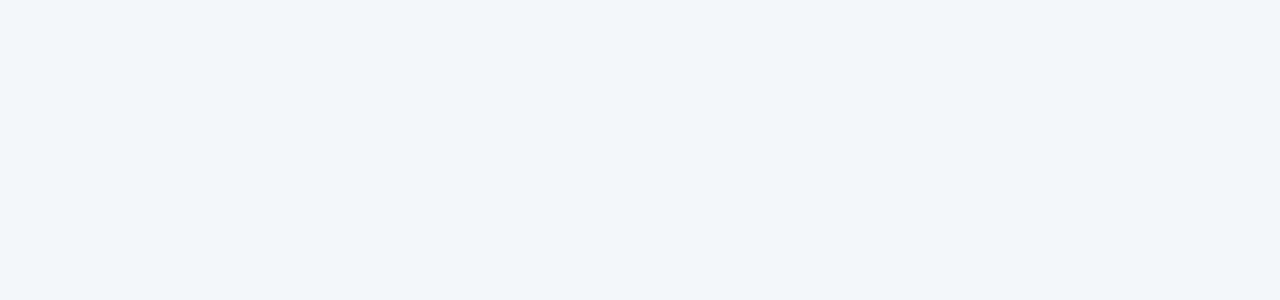
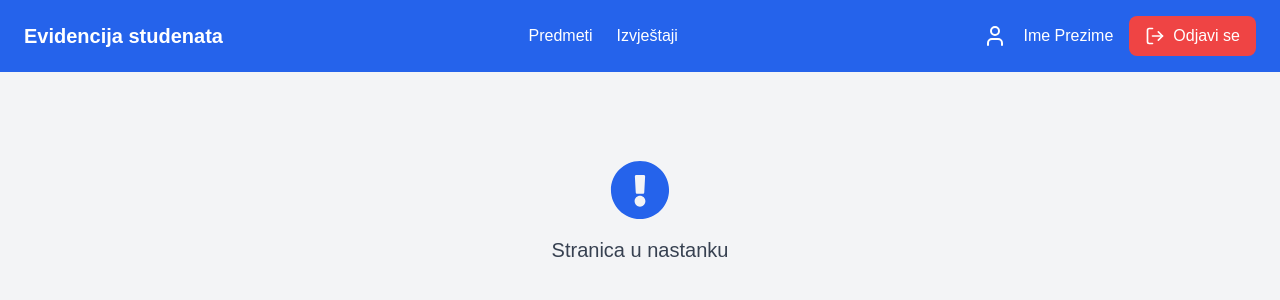
Before and after one commit to nikolinacarevic/qr-attendance, a React (Create React App) app: page /reports in a window 1280 px wide. Before the commit this address had no page. Shown: the top 300 px of the page. Built offline with nearby package versions, Linux system fonts and the light colour scheme.

Commit message:
reports page

```diff
--- a/src/App.js
+++ b/src/App.js
@@ -3,6 +3,7 @@ import { Routes, Route } from 'react-router-dom';
 import LoginPage from './components/LoginPage';
 import SubjectsPage from './components/SubjectsPage';
 import ScanPage from './components/ScanPage';
+import Reports from './components/Reports';
 
 function App() {
   return (
@@ -11,6 +12,7 @@ function App() {
         <Route path="/" element={<SubjectsPage />} />
         <Route path="/login" element={<LoginPage />} />
         <Route path="/scan" element={<ScanPage />} />
+        <Route path="/reports" element={<Reports />} />
       </Routes>
     </div>
   );
--- /dev/null
+++ b/src/components/Reports.js
@@ -0,0 +1,20 @@
+import React from 'react';
+import { FaExclamationCircle } from 'react-icons/fa';
+import Header from './Header';
+
+const Reports = () => {
+    return (
+        <>
+            <Header />
+            <div className="min-h-screen bg-gray-100 flex flex-col items-center pt-16">
+
+                <div className="flex flex-col items-center mt-6">
+                    <FaExclamationCircle className="text-6xl text-blue-600 mb-4" />
+                    <p className="text-xl font-medium text-gray-700">Stranica u nastanku</p>
+                </div>
+            </div>
+        </>
+    );
+};
+
+export default Reports;
```
